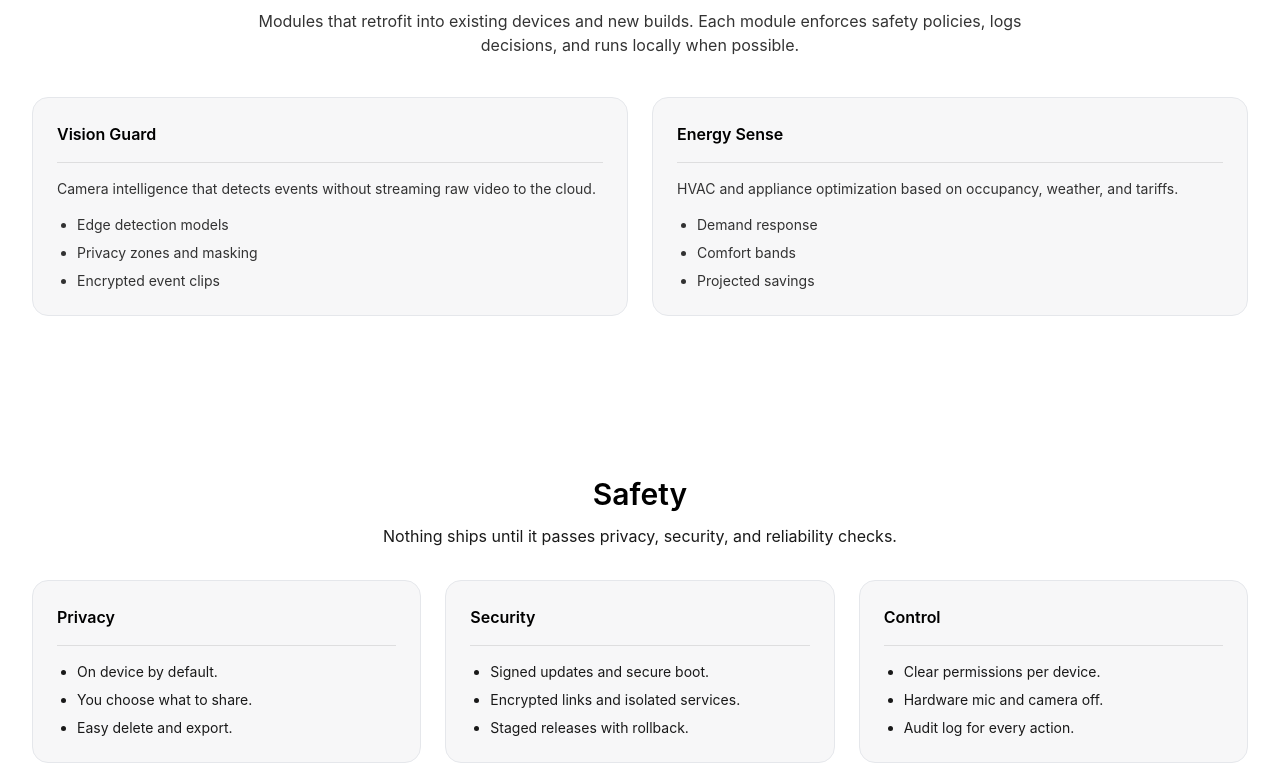
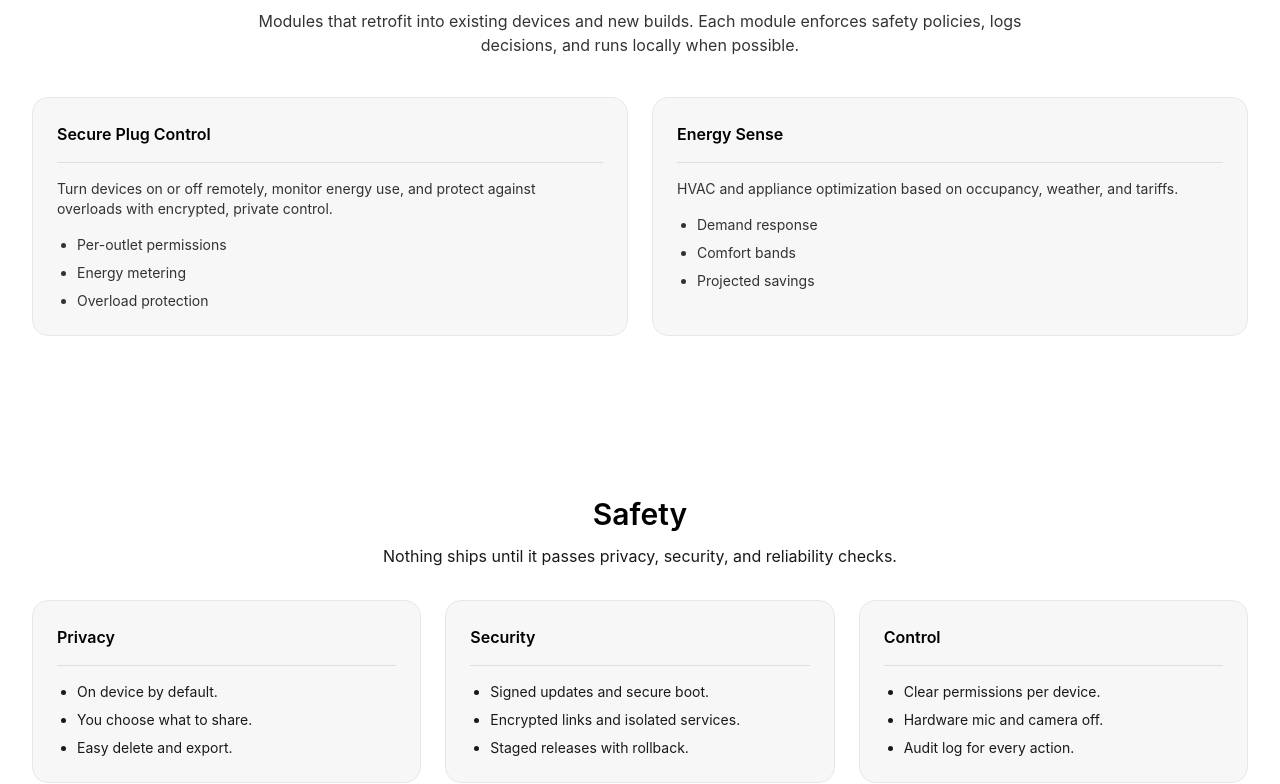
Before and after one commit to iotaillusion/Lokan, a plain HTML site: page index.html in a window 1280 px wide. Shown: the part 700-1484 px from the top of the page. Drawn offline with nearby package versions, Linux system fonts and the light colour scheme.

Commit message:
Update index.html

```diff
--- a/index.html
+++ b/index.html
@@ -159,20 +159,20 @@
   <section id="solutions" class="py-20 reveal">
     <div class="mx-auto max-w-7xl px-4 sm:px-6 lg:px-8">
       <div class="text-center">
-        <h2 class="text-2xl sm:text-3xl font-semibold">Solutions</h2>
+       <h2 class="text-2xl sm:text-3xl font-semibold">Solutions</h2>
         <p class="mt-3 text-white/80 max-w-3xl mx-auto">Modules that retrofit into existing devices and new builds. Each module enforces safety policies, logs decisions, and runs locally when possible.</p>
       </div>
       <div class="mt-10 grid md:grid-cols-2 gap-6">
-        <article class="card rounded-2xl p-6">
-          <h3 class="font-semibold">Vision Guard</h3>
+       <article class="card rounded-2xl p-6">
+          <h3 class="font-semibold">Secure Plug Control</h3>
           <hr class="my-4 border-white/10">
-          <p class="text-sm text-white/80">Camera intelligence that detects events without streaming raw video to the cloud.</p>
+          <p class="text-sm text-white/80">Turn devices on or off remotely, monitor energy use, and protect against overloads with encrypted, private control.</p>
           <ul class="mt-4 text-sm text-white/80 list-disc pl-5 space-y-2">
-            <li>Edge detection models</li>
-            <li>Privacy zones and masking</li>
-            <li>Encrypted event clips</li>
+            <li>Per-outlet permissions</li>
+            <li>Energy metering</li>
+            <li>Overload protection</li>
           </ul>
-        </article>
+       </article>
         <article class="card rounded-2xl p-6">
           <h3 class="font-semibold">Energy Sense</h3>
           <hr class="my-4 border-white/10">
@@ -312,7 +312,7 @@
           <p class="mt-2 text-3xl font-semibold">$49<span class="text-base text-white/70">/mo</span></p>
           <ul class="mt-4 text-sm text-white/80 space-y-2">
             <li>All Starter features</li>
-            <li>Vision Guard + Energy Sense</li>
+            <li>Multiple hubs/devices</li>
             <li>Priority support</li>
           </ul>
           <a href="#contact" class="mt-6 inline-flex w-full items-center justify-center rounded-lg btn-primary">Choose</a>
@@ -321,8 +321,8 @@
           <p class="text-white/80 font-medium">Enterprise</p>
           <p class="mt-2 text-3xl font-semibold">Custom</p>
           <ul class="mt-4 text-sm text-white/80 space-y-2">
+            <li>All Pro benefits</li>
             <li>Multi-property deployments</li>
-            <li>Custom policies</li>
             <li>Dedicated support</li>
           </ul>
           <a href="#contact" class="mt-6 inline-flex w-full items-center justify-center rounded-lg px-4 py-2 ring-1 ring-white/20 hover:bg-white/10">Talk to sales</a>
@@ -386,6 +386,7 @@
         <a href="#safety" class="hover:text-white">Safety</a>
         <a href="#pricing" class="hover:text-white">Pricing</a>
         <a href="#contact" class="hover:text-white">Contact</a>
+        <a href="#about" class="hover:text-white">About</a>
       </nav>
     </div>
   </footer>
```
